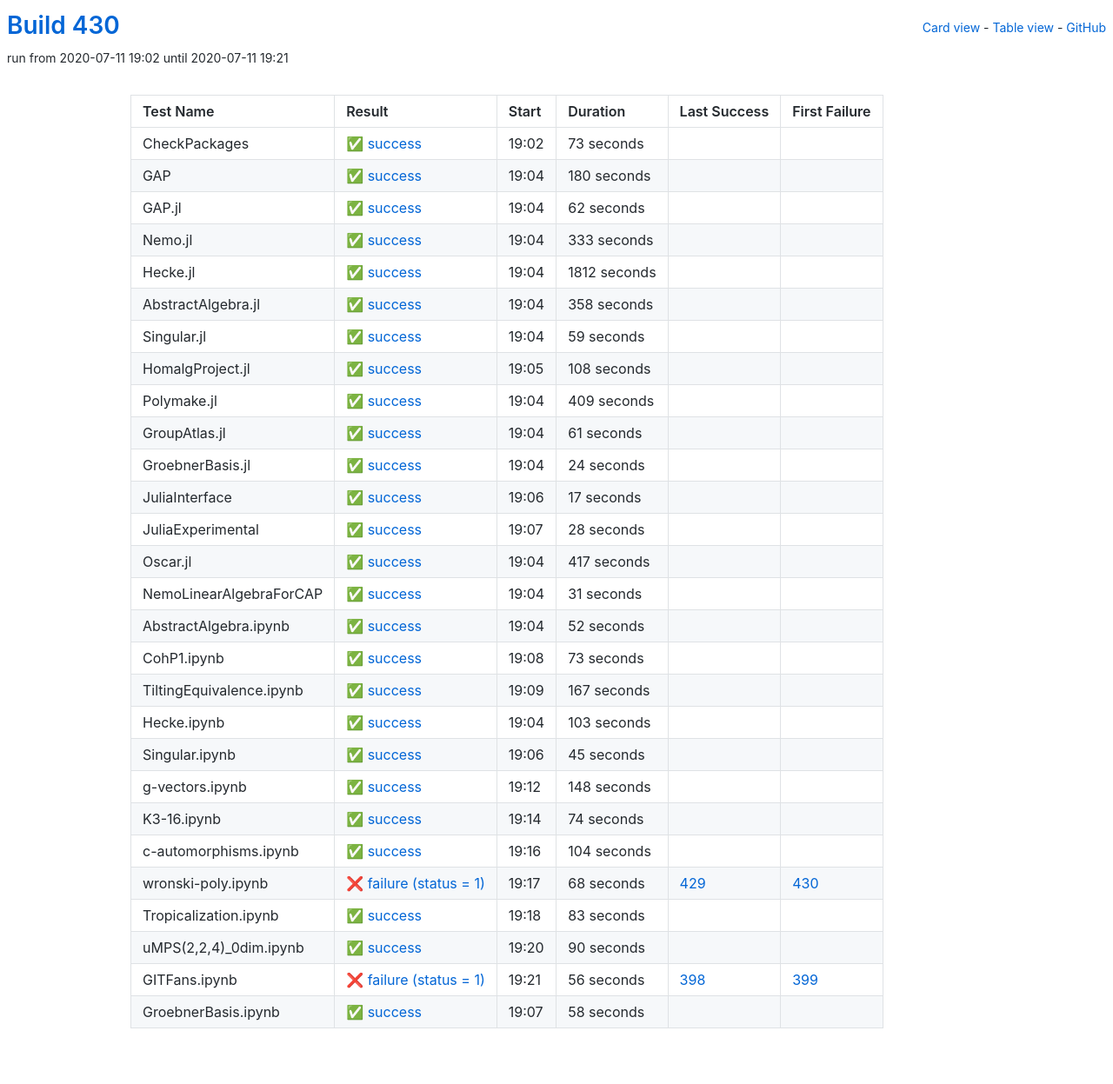
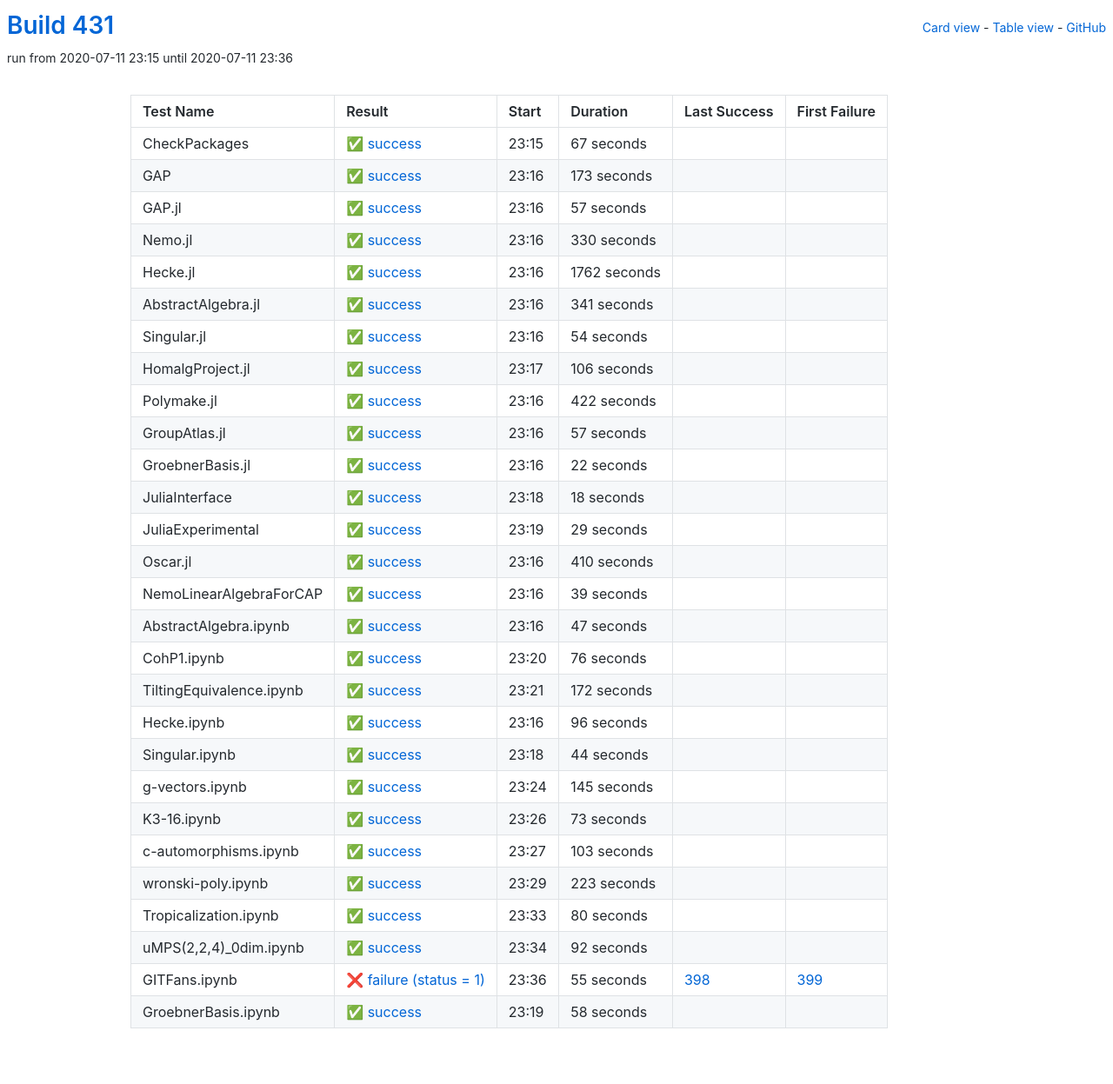
Before and after one commit to oscar-system/oscar-ci-status-stable, a Jekyll site: the page built from table.html, in a window 1280 px wide. Shown: the whole page at 87% size. Built offline with Jekyll 4.4.1, drawn with Linux system fonts in a browser that asks for light colours.

Commit message:
Build #431

```diff
--- a/_data/ci.yml
+++ b/_data/ci.yml
@@ -1,6 +1,6 @@
 ---
-build: 430
-build_url: https://oscarci.mathematik.uni-kl.de/job/oscar-stable/430/
+build: 431
+build_url: https://oscarci.mathematik.uni-kl.de/job/oscar-stable/431/
 job: oscar-stable
 organization: oscar-system
 repo: oscar-ci-status-stable
@@ -8,8 +8,260 @@ repourl: https://github.com/oscar-system/oscar-ci-status-stable
 tests:
 - name: CheckPackages
   id: checkpackages
-  log: https://oscarci.mathematik.uni-kl.de/job/oscar-stable/430/artifact/logs/build-430/CheckPackages.log
-  start: 2020-07-11 19:02
+  log: https://oscarci.mathematik.uni-kl.de/job/oscar-stable/431/artifact/logs/build-431/CheckPackages.log
+  start: 2020-07-11 23:15
+  success: true
+  exitcode: 0
+  status: success
+  duration: 67
+  last_success: false
+  last_success_url:
+  first_failure: false
+  first_failure_url:
+- name: GAP
+  id: gap
+  log: https://oscarci.mathematik.uni-kl.de/job/oscar-stable/431/artifact/logs/build-431/GAP.log
+  start: 2020-07-11 23:16
+  success: true
+  exitcode: 0
+  status: success
+  duration: 173
+  last_success: false
+  last_success_url:
+  first_failure: false
+  first_failure_url:
+- name: GAP.jl
+  id: gap-jl
+  log: https://oscarci.mathematik.uni-kl.de/job/oscar-stable/431/artifact/logs/build-431/GAP.jl.log
+  start: 2020-07-11 23:16
+  success: true
+  exitcode: 0
+  status: success
+  duration: 57
+  last_success: false
+  last_success_url:
+  first_failure: false
+  first_failure_url:
+- name: Nemo.jl
+  id: nemo-jl
+  log: https://oscarci.mathematik.uni-kl.de/job/oscar-stable/431/artifact/logs/build-431/Nemo.jl.log
+  start: 2020-07-11 23:16
+  success: true
+  exitcode: 0
+  status: success
+  duration: 330
+  last_success: false
+  last_success_url:
+  first_failure: false
+  first_failure_url:
+- name: Hecke.jl
+  id: hecke-jl
+  log: https://oscarci.mathematik.uni-kl.de/job/oscar-stable/431/artifact/logs/build-431/Hecke.jl.log
+  start: 2020-07-11 23:16
+  success: true
+  exitcode: 0
+  status: success
+  duration: 1762
+  last_success: false
+  last_success_url:
+  first_failure: false
+  first_failure_url:
+- name: AbstractAlgebra.jl
+  id: abstractalgebra-jl
+  log: https://oscarci.mathematik.uni-kl.de/job/oscar-stable/431/artifact/logs/build-431/AbstractAlgebra.jl.log
+  start: 2020-07-11 23:16
+  success: true
+  exitcode: 0
+  status: success
+  duration: 341
+  last_success: false
+  last_success_url:
+  first_failure: false
+  first_failure_url:
+- name: Singular.jl
+  id: singular-jl
+  log: https://oscarci.mathematik.uni-kl.de/job/oscar-stable/431/artifact/logs/build-431/Singular.jl.log
+  start: 2020-07-11 23:16
+  success: true
+  exitcode: 0
+  status: success
+  duration: 54
+  last_success: false
+  last_success_url:
+  first_failure: false
+  first_failure_url:
+- name: HomalgProject.jl
+  id: homalgproject-jl
+  log: https://oscarci.mathematik.uni-kl.de/job/oscar-stable/431/artifact/logs/build-431/HomalgProject.jl.log
+  start: 2020-07-11 23:17
+  success: true
+  exitcode: 0
+  status: success
+  duration: 106
+  last_success: false
+  last_success_url:
+  first_failure: false
+  first_failure_url:
+- name: Polymake.jl
+  id: polymake-jl
+  log: https://oscarci.mathematik.uni-kl.de/job/oscar-stable/431/artifact/logs/build-431/Polymake.jl.log
+  start: 2020-07-11 23:16
+  success: true
+  exitcode: 0
+  status: success
+  duration: 422
+  last_success: false
+  last_success_url:
+  first_failure: false
+  first_failure_url:
+- name: GroupAtlas.jl
+  id: groupatlas-jl
+  log: https://oscarci.mathematik.uni-kl.de/job/oscar-stable/431/artifact/logs/build-431/GroupAtlas.jl.log
+  start: 2020-07-11 23:16
+  success: true
+  exitcode: 0
+  status: success
+  duration: 57
+  last_success: false
+  last_success_url:
+  first_failure: false
+  first_failure_url:
+- name: GroebnerBasis.jl
+  id: groebnerbasis-jl
+  log: https://oscarci.mathematik.uni-kl.de/job/oscar-stable/431/artifact/logs/build-431/GroebnerBasis.jl.log
+  start: 2020-07-11 23:16
+  success: true
+  exitcode: 0
+  status: success
+  duration: 22
+  last_success: false
+  last_success_url:
+  first_failure: false
+  first_failure_url:
+- name: JuliaInterface
+  id: juliainterface
+  log: https://oscarci.mathematik.uni-kl.de/job/oscar-stable/431/artifact/logs/build-431/JuliaInterface.log
+  start: 2020-07-11 23:18
+  success: true
+  exitcode: 0
+  status: success
+  duration: 18
+  last_success: false
+  last_success_url:
+  first_failure: false
+  first_failure_url:
+- name: JuliaExperimental
+  id: juliaexperimental
+  log: https://oscarci.mathematik.uni-kl.de/job/oscar-stable/431/artifact/logs/build-431/JuliaExperimental.log
+  start: 2020-07-11 23:19
+  success: true
+  exitcode: 0
+  status: success
+  duration: 29
+  last_success: false
+  last_success_url:
+  first_failure: false
+  first_failure_url:
+- name: Oscar.jl
+  id: oscar-jl
+  log: https://oscarci.mathematik.uni-kl.de/job/oscar-stable/431/artifact/logs/build-431/Oscar.jl.log
+  start: 2020-07-11 23:16
+  success: true
+  exitcode: 0
+  status: success
+  duration: 410
+  last_success: false
+  last_success_url:
+  first_failure: false
+  first_failure_url:
+- name: NemoLinearAlgebraForCAP
+  id: nemolinearalgebraforcap
+  log: https://oscarci.mathematik.uni-kl.de/job/oscar-stable/431/artifact/logs/build-431/NemoLinearAlgebraForCAP.log
+  start: 2020-07-11 23:16
+  success: true
+  exitcode: 0
+  status: success
+  duration: 39
+  last_success: false
+  last_success_url:
+  first_failure: false
+  first_failure_url:
+- name: AbstractAlgebra.ipynb
+  id: abstractalgebra-ipynb
+  log: https://oscarci.mathematik.uni-kl.de/job/oscar-stable/431/artifact/logs/build-431/AbstractAlgebra.ipynb.log
+  start: 2020-07-11 23:16
+  success: true
+  exitcode: 0
+  status: success
+  duration: 47
+  last_success: false
+  last_success_url:
+  first_failure: false
+  first_failure_url:
+- name: CohP1.ipynb
+  id: cohp1-ipynb
+  log: https://oscarci.mathematik.uni-kl.de/job/oscar-stable/431/artifact/logs/build-431/CohP1.ipynb.log
+  start: 2020-07-11 23:20
+  success: true
+  exitcode: 0
+  status: success
+  duration: 76
+  last_success: false
+  last_success_url:
+  first_failure: false
+  first_failure_url:
+- name: TiltingEquivalence.ipynb
+  id: tiltingequivalence-ipynb
+  log: https://oscarci.mathematik.uni-kl.de/job/oscar-stable/431/artifact/logs/build-431/TiltingEquivalence.ipynb.log
+  start: 2020-07-11 23:21
+  success: true
+  exitcode: 0
+  status: success
+  duration: 172
+  last_success: false
+  last_success_url:
+  first_failure: false
+  first_failure_url:
+- name: Hecke.ipynb
+  id: hecke-ipynb
+  log: https://oscarci.mathematik.uni-kl.de/job/oscar-stable/431/artifact/logs/build-431/Hecke.ipynb.log
+  start: 2020-07-11 23:16
+  success: true
+  exitcode: 0
+  status: success
+  duration: 96
+  last_success: false
+  last_success_url:
+  first_failure: false
+  first_failure_url:
+- name: Singular.ipynb
+  id: singular-ipynb
+  log: https://oscarci.mathematik.uni-kl.de/job/oscar-stable/431/artifact/logs/build-431/Singular.ipynb.log
+  start: 2020-07-11 23:18
+  success: true
+  exitcode: 0
+  status: success
+  duration: 44
+  last_success: false
+  last_success_url:
+  first_failure: false
+  first_failure_url:
+- name: g-vectors.ipynb
+  id: g-vectors-ipynb
+  log: https://oscarci.mathematik.uni-kl.de/job/oscar-stable/431/artifact/logs/build-431/g-vectors.ipynb.log
+  start: 2020-07-11 23:24
+  success: true
+  exitcode: 0
+  status: success
+  duration: 145
+  last_success: false
+  last_success_url:
+  first_failure: false
+  first_failure_url:
+- name: K3-16.ipynb
+  id: k3-16-ipynb
+  log: https://oscarci.mathematik.uni-kl.de/job/oscar-stable/431/artifact/logs/build-431/K3-16.ipynb.log
+  start: 2020-07-11 23:26
   success: true
   exitcode: 0
   status: success
@@ -18,214 +270,10 @@ tests:
   last_success_url:
   first_failure: false
   first_failure_url:
-- name: GAP
-  id: gap
-  log: https://oscarci.mathematik.uni-kl.de/job/oscar-stable/430/artifact/logs/build-430/GAP.log
-  start: 2020-07-11 19:04
-  success: true
-  exitcode: 0
-  status: success
-  duration: 180
-  last_success: false
-  last_success_url:
-  first_failure: false
-  first_failure_url:
-- name: GAP.jl
-  id: gap-jl
-  log: https://oscarci.mathematik.uni-kl.de/job/oscar-stable/430/artifact/logs/build-430/GAP.jl.log
-  start: 2020-07-11 19:04
-  success: true
-  exitcode: 0
-  status: success
-  duration: 62
-  last_success: false
-  last_success_url:
-  first_failure: false
-  first_failure_url:
-- name: Nemo.jl
-  id: nemo-jl
-  log: https://oscarci.mathematik.uni-kl.de/job/oscar-stable/430/artifact/logs/build-430/Nemo.jl.log
-  start: 2020-07-11 19:04
-  success: true
-  exitcode: 0
-  status: success
-  duration: 333
-  last_success: false
-  last_success_url:
-  first_failure: false
-  first_failure_url:
-- name: Hecke.jl
-  id: hecke-jl
-  log: https://oscarci.mathematik.uni-kl.de/job/oscar-stable/430/artifact/logs/build-430/Hecke.jl.log
-  start: 2020-07-11 19:04
-  success: true
-  exitcode: 0
-  status: success
-  duration: 1812
-  last_success: false
-  last_success_url:
-  first_failure: false
-  first_failure_url:
-- name: AbstractAlgebra.jl
-  id: abstractalgebra-jl
-  log: https://oscarci.mathematik.uni-kl.de/job/oscar-stable/430/artifact/logs/build-430/AbstractAlgebra.jl.log
-  start: 2020-07-11 19:04
-  success: true
-  exitcode: 0
-  status: success
-  duration: 358
-  last_success: false
-  last_success_url:
-  first_failure: false
-  first_failure_url:
-- name: Singular.jl
-  id: singular-jl
-  log: https://oscarci.mathematik.uni-kl.de/job/oscar-stable/430/artifact/logs/build-430/Singular.jl.log
-  start: 2020-07-11 19:04
-  success: true
-  exitcode: 0
-  status: success
-  duration: 59
-  last_success: false
-  last_success_url:
-  first_failure: false
-  first_failure_url:
-- name: HomalgProject.jl
-  id: homalgproject-jl
-  log: https://oscarci.mathematik.uni-kl.de/job/oscar-stable/430/artifact/logs/build-430/HomalgProject.jl.log
-  start: 2020-07-11 19:05
-  success: true
-  exitcode: 0
-  status: success
-  duration: 108
-  last_success: false
-  last_success_url:
-  first_failure: false
-  first_failure_url:
-- name: Polymake.jl
-  id: polymake-jl
-  log: https://oscarci.mathematik.uni-kl.de/job/oscar-stable/430/artifact/logs/build-430/Polymake.jl.log
-  start: 2020-07-11 19:04
-  success: true
-  exitcode: 0
-  status: success
-  duration: 409
-  last_success: false
-  last_success_url:
-  first_failure: false
-  first_failure_url:
-- name: GroupAtlas.jl
-  id: groupatlas-jl
-  log: https://oscarci.mathematik.uni-kl.de/job/oscar-stable/430/artifact/logs/build-430/GroupAtlas.jl.log
-  start: 2020-07-11 19:04
-  success: true
-  exitcode: 0
-  status: success
-  duration: 61
-  last_success: false
-  last_success_url:
-  first_failure: false
-  first_failure_url:
-- name: GroebnerBasis.jl
-  id: groebnerbasis-jl
-  log: https://oscarci.mathematik.uni-kl.de/job/oscar-stable/430/artifact/logs/build-430/GroebnerBasis.jl.log
-  start: 2020-07-11 19:04
-  success: true
-  exitcode: 0
-  status: success
-  duration: 24
-  last_success: false
-  last_success_url:
-  first_failure: false
-  first_failure_url:
-- name: JuliaInterface
-  id: juliainterface
-  log: https://oscarci.mathematik.uni-kl.de/job/oscar-stable/430/artifact/logs/build-430/JuliaInterface.log
-  start: 2020-07-11 19:06
-  success: true
-  exitcode: 0
-  status: success
-  duration: 17
-  last_success: false
-  last_success_url:
-  first_failure: false
-  first_failure_url:
-- name: JuliaExperimental
-  id: juliaexperimental
-  log: https://oscarci.mathematik.uni-kl.de/job/oscar-stable/430/artifact/logs/build-430/JuliaExperimental.log
-  start: 2020-07-11 19:07
-  success: true
-  exitcode: 0
-  status: success
-  duration: 28
-  last_success: false
-  last_success_url:
-  first_failure: false
-  first_failure_url:
-- name: Oscar.jl
-  id: oscar-jl
-  log: https://oscarci.mathematik.uni-kl.de/job/oscar-stable/430/artifact/logs/build-430/Oscar.jl.log
-  start: 2020-07-11 19:04
-  success: true
-  exitcode: 0
-  status: success
-  duration: 417
-  last_success: false
-  last_success_url:
-  first_failure: false
-  first_failure_url:
-- name: NemoLinearAlgebraForCAP
-  id: nemolinearalgebraforcap
-  log: https://oscarci.mathematik.uni-kl.de/job/oscar-stable/430/artifact/logs/build-430/NemoLinearAlgebraForCAP.log
-  start: 2020-07-11 19:04
-  success: true
-  exitcode: 0
-  status: success
-  duration: 31
-  last_success: false
-  last_success_url:
-  first_failure: false
-  first_failure_url:
-- name: AbstractAlgebra.ipynb
-  id: abstractalgebra-ipynb
-  log: https://oscarci.mathematik.uni-kl.de/job/oscar-stable/430/artifact/logs/build-430/AbstractAlgebra.ipynb.log
-  start: 2020-07-11 19:04
-  success: true
-  exitcode: 0
-  status: success
-  duration: 52
-  last_success: false
-  last_success_url:
-  first_failure: false
-  first_failure_url:
-- name: CohP1.ipynb
-  id: cohp1-ipynb
-  log: https://oscarci.mathematik.uni-kl.de/job/oscar-stable/430/artifact/logs/build-430/CohP1.ipynb.log
-  start: 2020-07-11 19:08
-  success: true
-  exitcode: 0
-  status: success
-  duration: 73
-  last_success: false
-  last_success_url:
-  first_failure: false
-  first_failure_url:
-- name: TiltingEquivalence.ipynb
-  id: tiltingequivalence-ipynb
-  log: https://oscarci.mathematik.uni-kl.de/job/oscar-stable/430/artifact/logs/build-430/TiltingEquivalence.ipynb.log
-  start: 2020-07-11 19:09
-  success: true
-  exitcode: 0
-  status: success
-  duration: 167
-  last_success: false
-  last_success_url:
-  first_failure: false
-  first_failure_url:
-- name: Hecke.ipynb
-  id: hecke-ipynb
-  log: https://oscarci.mathematik.uni-kl.de/job/oscar-stable/430/artifact/logs/build-430/Hecke.ipynb.log
-  start: 2020-07-11 19:04
+- name: c-automorphisms.ipynb
+  id: c-automorphisms-ipynb
+  log: https://oscarci.mathematik.uni-kl.de/job/oscar-stable/431/artifact/logs/build-431/c-automorphisms.ipynb.log
+  start: 2020-07-11 23:27
   success: true
   exitcode: 0
   status: success
@@ -234,106 +282,58 @@ tests:
   last_success_url:
   first_failure: false
   first_failure_url:
-- name: Singular.ipynb
-  id: singular-ipynb
-  log: https://oscarci.mathematik.uni-kl.de/job/oscar-stable/430/artifact/logs/build-430/Singular.ipynb.log
-  start: 2020-07-11 19:06
+- name: wronski-poly.ipynb
+  id: wronski-poly-ipynb
+  log: https://oscarci.mathematik.uni-kl.de/job/oscar-stable/431/artifact/logs/build-431/wronski-poly.ipynb.log
+  start: 2020-07-11 23:29
   success: true
   exitcode: 0
   status: success
-  duration: 45
+  duration: 223
   last_success: false
   last_success_url:
   first_failure: false
   first_failure_url:
-- name: g-vectors.ipynb
-  id: g-vectors-ipynb
-  log: https://oscarci.mathematik.uni-kl.de/job/oscar-stable/430/artifact/logs/build-430/g-vectors.ipynb.log
-  start: 2020-07-11 19:12
+- name: Tropicalization.ipynb
+  id: tropicalization-ipynb
+  log: https://oscarci.mathematik.uni-kl.de/job/oscar-stable/431/artifact/logs/build-431/Tropicalization.ipynb.log
+  start: 2020-07-11 23:33
   success: true
   exitcode: 0
   status: success
-  duration: 148
-  last_success: false
-  last_success_url:
-  first_failure: false
-  first_failure_url:
-- name: K3-16.ipynb
-  id: k3-16-ipynb
-  log: https://oscarci.mathematik.uni-kl.de/job/oscar-stable/430/artifact/logs/build-430/K3-16.ipynb.log
-  start: 2020-07-11 19:14
-  success: true
-  exitcode: 0
-  status: success
-  duration: 74
-  last_success: false
-  last_success_url:
-  first_failure: false
-  first_failure_url:
-- name: c-automorphisms.ipynb
-  id: c-automorphisms-ipynb
-  log: https://oscarci.mathematik.uni-kl.de/job/oscar-stable/430/artifact/logs/build-430/c-automorphisms.ipynb.log
-  start: 2020-07-11 19:16
-  success: true
-  exitcode: 0
-  status: success
-  duration: 104
-  last_success: false
-  last_success_url:
-  first_failure: false
-  first_failure_url:
-- name: wronski-poly.ipynb
-  id: wronski-poly-ipynb
-  log: https://oscarci.mathematik.uni-kl.de/job/oscar-stable/430/artifact/logs/build-430/wronski-poly.ipynb.log
-  start: 2020-07-11 19:17
-  success: false
-  exitcode: 1
-  status: failure
-  duration: 68
-  last_success: 429
-  last_success_url: https://oscarci.mathematik.uni-kl.de/job/oscar-stable/429/
-  first_failure: 430
-  first_failure_url: https://oscarci.mathematik.uni-kl.de/job/oscar-stable/430/
-- name: Tropicalization.ipynb
-  id: tropicalization-ipynb
-  log: https://oscarci.mathematik.uni-kl.de/job/oscar-stable/430/artifact/logs/build-430/Tropicalization.ipynb.log
-  start: 2020-07-11 19:18
-  success: true
-  exitcode: 0
-  status: success
-  duration: 83
+  duration: 80
   last_success: false
   last_success_url:
   first_failure: false
   first_failure_url:
 - name: uMPS(2,2,4)_0dim.ipynb
   id: umps-2-2-4-0dim-ipynb
-  log: https://oscarci.mathematik.uni-kl.de/job/oscar-stable/430/artifact/logs/build-430/uMPS-2-2-4-_0dim.ipynb.log
-  start: 2020-07-11 19:20
+  log: https://oscarci.mathematik.uni-kl.de/job/oscar-stable/431/artifact/logs/build-431/uMPS-2-2-4-_0dim.ipynb.log
+  start: 2020-07-11 23:34
   success: true
   exitcode: 0
   status: success
-  duration: 90
+  duration: 92
   last_success: false
   last_success_url:
   first_failure: false
   first_failure_url:
 - name: GITFans.ipynb
   id: gitfans-ipynb
-  log: https://oscarci.mathematik.uni-kl.de/job/oscar-stable/430/artifact/logs/build-430/GITFans.ipynb.log
-  start: 2020-07-11 19:21
+  log: https://oscarci.mathematik.uni-kl.de/job/oscar-stable/431/artifact/logs/build-431/GITFans.ipynb.log
+  start: 2020-07-11 23:36
   success: false
   exitcode: 1
   status: failure
-  duration: 56
+  duration: 55
   last_success: 398
   last_success_url: https://oscarci.mathematik.uni-kl.de/job/oscar-stable/398/
   first_failure: 399
   first_failure_url: https://oscarci.mathematik.uni-kl.de/job/oscar-stable/399/
 - name: GroebnerBasis.ipynb
   id: groebnerbasis-ipynb
-  log: https://oscarci.mathematik.uni-kl.de/job/oscar-stable/430/artifact/logs/build-430/GroebnerBasis.ipynb.log
-  start: 2020-07-11 19:07
+  log: https://oscarci.mathematik.uni-kl.de/job/oscar-stable/431/artifact/logs/build-431/GroebnerBasis.ipynb.log
+  start: 2020-07-11 23:19
   success: true
   exitcode: 0
   status: success
```
Also changed, not shown: README.md.
